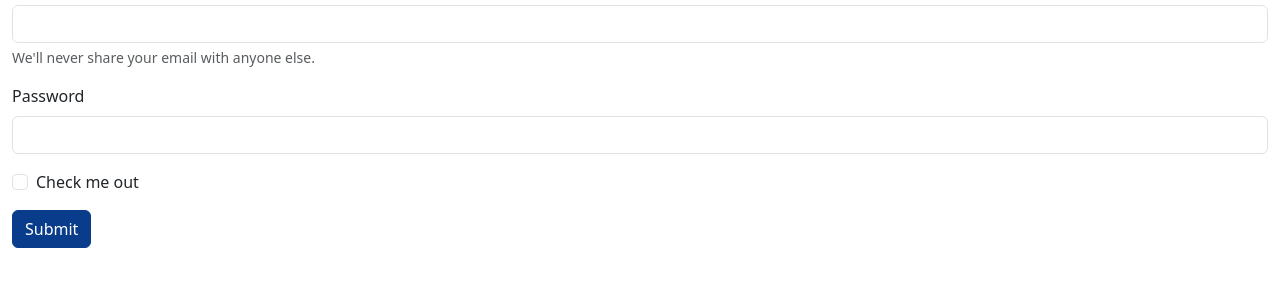
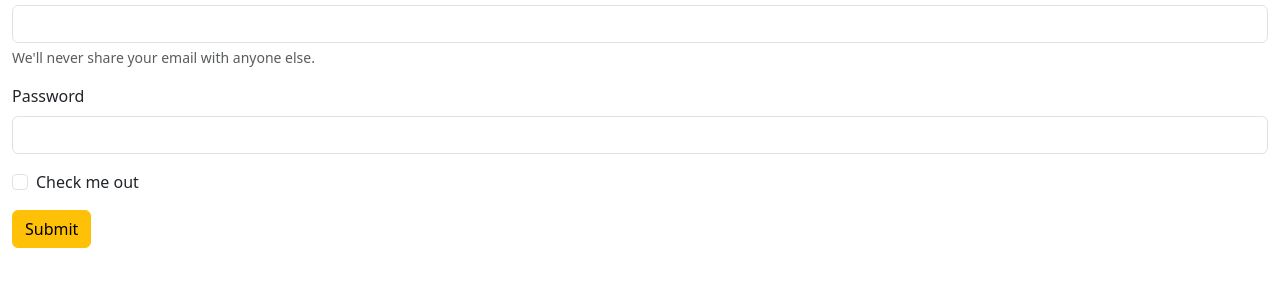
Before and after one commit to ebejmo/sass-setup-practice, a website: page index.htm in a window 1280 px wide. Shown: the part 83-370 px from the top of the page. Drawn offline with nearby package versions, Linux system fonts and the light colour scheme.

Commit message:
Custom btn

```diff
--- a/index.htm
+++ b/index.htm
@@ -85,7 +85,7 @@
             >Check me out</label
           >
         </div>
-        <button type="submit" class="btn btn-primary">Submit</button>
+        <button type="submit" class="btn btn-custom">Submit</button>
       </form>
     </div>
     <script src="/node_modules/bootstrap/dist/js/bootstrap.bundle.min.js"></script>
--- a/src/scss/styles.scss
+++ b/src/scss/styles.scss
@@ -2,8 +2,15 @@
 @import "variables";
 
 // Bootstrap styles
-@import "../../node_modules/bootstrap/scss/bootstrap.scss";
+@import "../../node_modules/bootstrap/scss/bootstrap";
 
-button {
-    color: black
+// Bootstrap SASS functions
+@import "../../node_modules/bootstrap/scss/functions";
+
+.btn-custom {
+    @extend .btn-warning;
+
+    &:hover {
+        @extend .btn-danger;
+    }
 }
```
Also changed, not shown: dist/css/styles.css, 1 other file.
